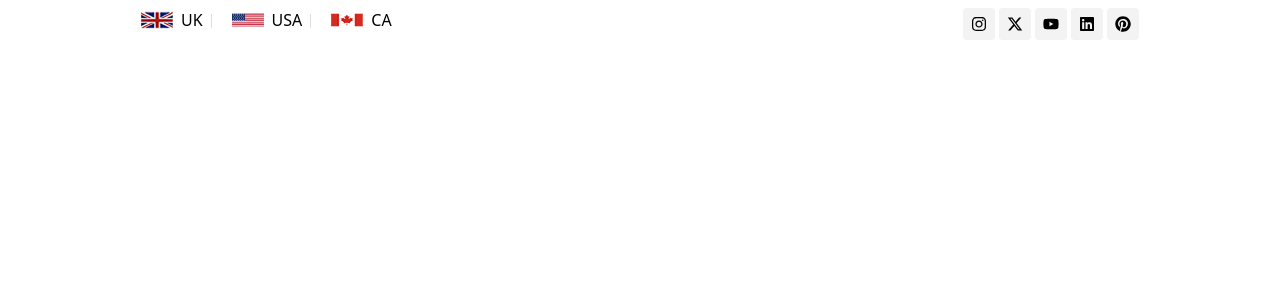
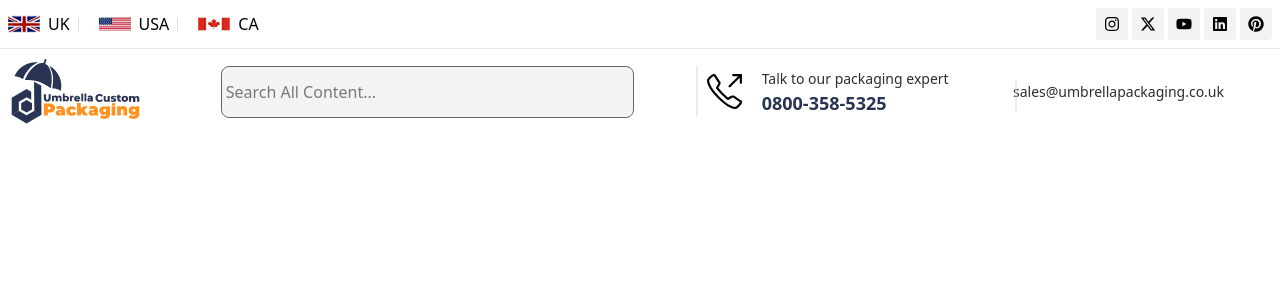
Before and after one commit to talhacodess/umbrellauk, a React (Vite) app in the folder umbrellauk/: page / in a window 1280 px wide. Shown: the top 300 px of the page. Built offline with nearby package versions, Linux system fonts and the light colour scheme.

Commit message:
commit header

```diff
--- a/umbrellauk/components/Container.jsx
+++ b/umbrellauk/components/Container.jsx
@@ -1,8 +1,11 @@
 import React from 'react'
 
-function Container({children}) {
+function Container({
+  children,
+  className='',
+}) {
   return (
-    <div className='max-w-[1400px] mx-[133px] p-2'>{children}</div>
+    <div className={`max-w-[1400px] p-2 mx-auto ${className}`}>{children}</div>
   )
 }
 
--- a/umbrellauk/header/Header.jsx
+++ b/umbrellauk/header/Header.jsx
@@ -4,25 +4,30 @@ import Container from '../components/Container'
 import canada from '../src/assets/canada.svg'
 import uk from '../src/assets/uk.svg'
 import us from '../src/assets/us.svg'
+import logo from '../src/assets/umbrella-logo.svg'
 import { FaFacebook, FaFacebookSquare, FaInstagram, FaLinkedin, FaPinterest, FaTwitterSquare } from "react-icons/fa";
 import { FaXTwitter, FaYoutube } from 'react-icons/fa6'
+import { SlCallOut } from "react-icons/sl";
+import { RiMenu3Line } from "react-icons/ri";
+
 
 
 
 function Header() {
   return (
+    <>
+    {/** top header Start */}
+      <div className='border-b border-[#d9d9d987]'>
 
       <Container>
-        <div className='flex w-full  justify-between '>
-          <div className='w-full sm:w-6/12 '>
-            <div className='flex gap-5'>
-              <div className='flex gap-2 icon-flags'><img src={uk} alt="Uk Flag" width={32} height={15} /><span>UK</span></div>
-              <div className='flex gap-2 icon-flags'><img src={us} alt="USA flag" width={32} height={15} /><span>USA</span></div>
-              <div className='flex gap-2'><img src={canada} alt="Canada Flag" width={32} height={15} /><span>CA</span></div>
+        <div className='grid sm:grid-cols-2 grid-cols-1 items-center justify-between gap-2'>
+            <div className='flex gap-5 justify-center sm:justify-start'>
+              <div className='flex gap-2 icon-flags group'><img src={uk} alt="Uk Flag" width={32} height={15} /><span className=' group-hover:text-[#ff931e] transition-colors duration-200'>UK</span></div>
+              <div className='flex gap-2 icon-flags group'><img src={us} alt="USA flag" width={32} height={15} /><span className='group-hover:text-[#ff931e] transition-colors duration-200'>USA</span></div>
+              <div className='flex gap-2 group'><img src={canada} alt="Canada Flag" width={32} height={15} /><span className='group-hover:text-[#ff931e] transition-colors duration-200'>CA</span></div>
             </div>
-          </div>
-          <div className='w-full sm:w-6/12'>
-            <div className="flex gap-1 justify-end">
+
+            <div className="flex gap-1 sm:justify-end  justify-center">
               <div className="bg-[#f3f3f3] p-2 rounded hover:text-[#ff931e] hover:scale-105 transform transition-transform duration-200">
                 <FaInstagram />
               </div>
@@ -40,13 +45,62 @@ function Header() {
               </div>
             </div>
 
-          </div>
+
 
 
         </div>
 
       </Container>
 
+      </div>
+    {/** top header End */}
+
+    {/** middle header Start */}
+    <Container>
+      <div className='grid grid-cols-12 items-center justify-center gap-3'>
+        <div className='lg:col-span-2 col-span-3 md:col-span-4'><img src={logo} width={135} height={70} alt="" /></div>
+        <div className='lg:col-span-4 col-span-7 md:col-span-6'>
+
+          <div className='border border-[#666] rounded-[8px] bg-[#f3f3f3] '>
+            <input type="search" placeholder='Search All Content...' className='w-full h-[50px] p-1'  />
+            </div>
+          </div>
+           {/** Display hide on mobile devices */}
+        <div className='col-span-3 relative phone sm:hidden hidden lg:block'>
+          <div className='flex justify-center items-center gap-5'>
+            <div className='w-4/12 flex  justify-end'>< SlCallOut size={35}/></div>
+            <div className='w-8/12'>
+            <span className='text-[14px] text-[#2e2e2d] font-normal'>Talk to our packaging expert</span>
+            <p className='text-[#293453] text-[18px] font-semibold'>0800-358-5325</p>
+             </div>
+
+          </div>
+          </div>
+           {/** Display hide on mobile devices */}
+        <div className='col-span-3 relative email sm:hidden hidden  lg:block'>
+            <div className='flex justify-center items-center gap-5'>
+
+            <span className='text-[14px] text-[#2e2e2d] font-normal'>sales@umbrellapackaging.co.uk</span>
+
+
+          </div>
+          </div>
+          {/** menu for mobile devices */}
+             <div className='col-span-2   flex justify-between block sm:hidden md:block lg:hidden'>
+
+             <RiMenu3Line size={30}/>
+
+          </div>
+
+
+
+      </div>
+
+    </Container>
+    {/** middle header End */}
+
+      </>
+
 
   )
 }
--- a/umbrellauk/styles/Header.css
+++ b/umbrellauk/styles/Header.css
@@ -7,3 +7,22 @@
     background-color: #ddd;
 
 }
+.phone::before{
+    content: '';
+    position: absolute;
+    width: 2px;
+    height: 50px;
+    background-color: #d9d9d987;
+    top: 0;
+    margin-left: 50px;
+}
+.email::before{
+     content: '';
+    position: absolute;
+    width: 2px;
+    height: 30px;
+    background-color: #d9d9d987;
+    top: 0;
+    margin-left: 50px;
+
+}
```
Also changed, not shown: umbrellauk/src/assets/umbrella-logo.svg (added).
